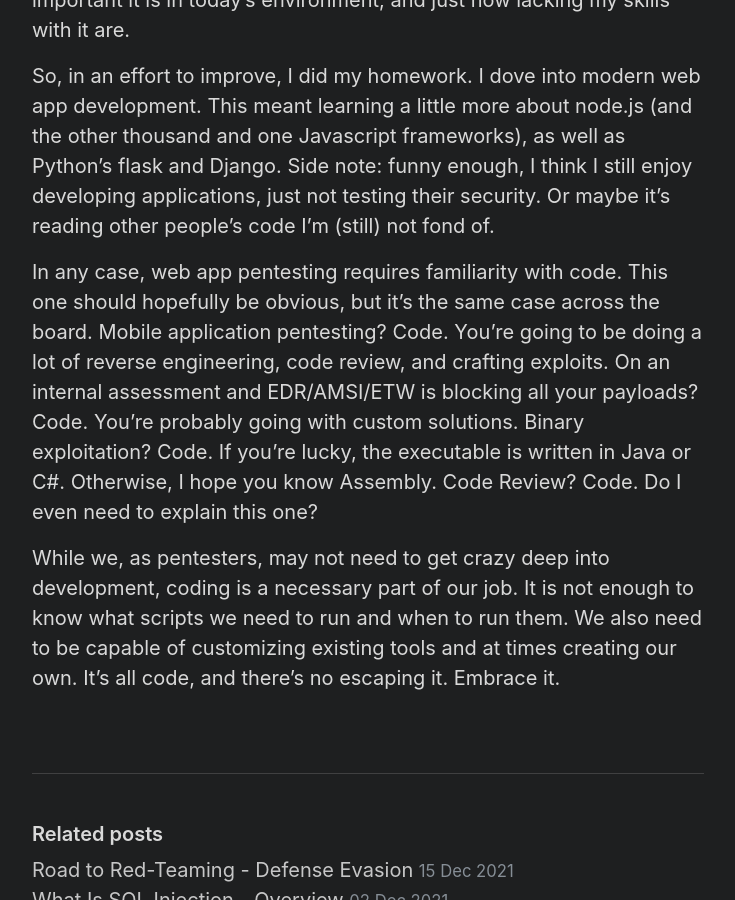
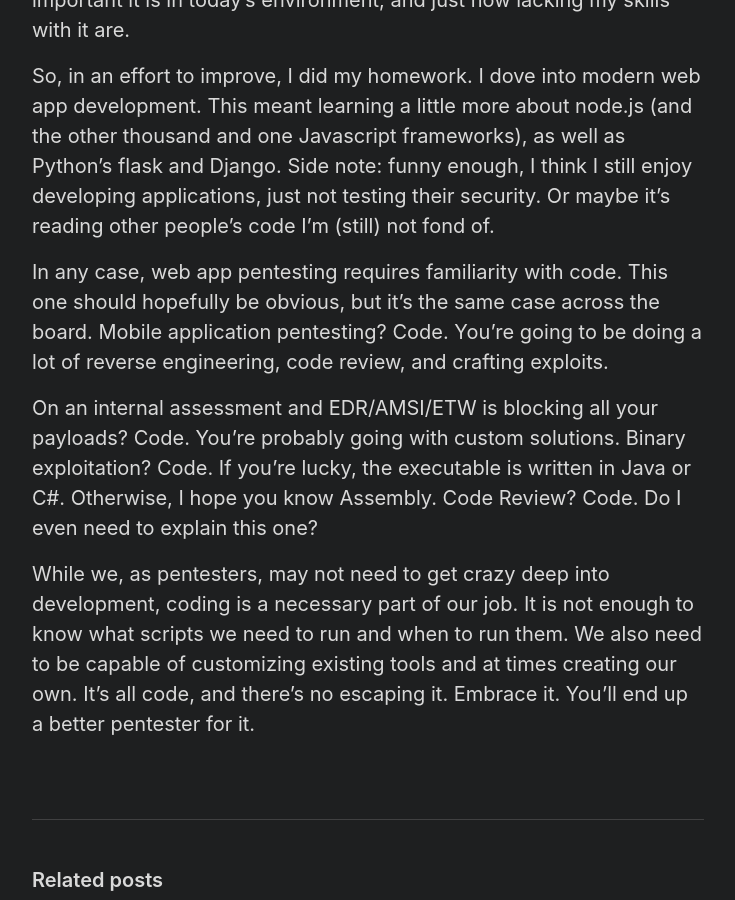
Before and after one commit to RePRGM/rePRGM.github.io, a Jekyll site: the page built from _posts/2022-09-22-its-all-code.md, in a window 1280 px wide and 900 px high, scrolled down 1180 px. Shown: the whole window, without its empty margins (272-1007 px from the left). Built offline with Jekyll 4.4.1, drawn with Linux system fonts in a browser that asks for light colours.

Commit message:
Update 2022-09-22-its-all-code.md

```diff
--- a/_posts/2022-09-22-its-all-code.md
+++ b/_posts/2022-09-22-its-all-code.md
@@ -18,6 +18,8 @@ More recently, I went through eLearnSecurity’s Web Application Penetration Tes
 
 So, in an effort to improve, I did my homework. I dove into modern web app development. This meant learning a little more about node.js (and the other thousand and one Javascript frameworks), as well as Python’s flask and Django. Side note: funny enough, I think I still enjoy developing applications, just not testing their security. Or maybe it’s reading other people’s code I’m (still) not fond of.
 
-In any case, web app pentesting requires familiarity with code. This one should hopefully be obvious, but it’s the same case across the board. Mobile application pentesting? Code. You're going to be doing a lot of reverse engineering, code review, and crafting exploits. On an internal assessment and EDR/AMSI/ETW is blocking all your payloads? Code. You're probably going with custom solutions. Binary exploitation? Code. If you're lucky, the executable is written in Java or C#. Otherwise, I hope you know Assembly. Code Review? Code. Do I even need to explain this one?
+In any case, web app pentesting requires familiarity with code. This one should hopefully be obvious, but it’s the same case across the board. Mobile application pentesting? Code. You're going to be doing a lot of reverse engineering, code review, and crafting exploits.
 
-While we, as pentesters, may not need to get crazy deep into development, coding is a necessary part of our job. It is not enough to know what scripts we need to run and when to run them. We also need to be capable of customizing existing tools and at times creating our own. It’s all code, and there’s no escaping it. Embrace it.
+On an internal assessment and EDR/AMSI/ETW is blocking all your payloads? Code. You're probably going with custom solutions. Binary exploitation? Code. If you're lucky, the executable is written in Java or C#. Otherwise, I hope you know Assembly. Code Review? Code. Do I even need to explain this one?
+
+While we, as pentesters, may not need to get crazy deep into development, coding is a necessary part of our job. It is not enough to know what scripts we need to run and when to run them. We also need to be capable of customizing existing tools and at times creating our own. It’s all code, and there’s no escaping it. Embrace it. You'll end up a better pentester for it.
```
